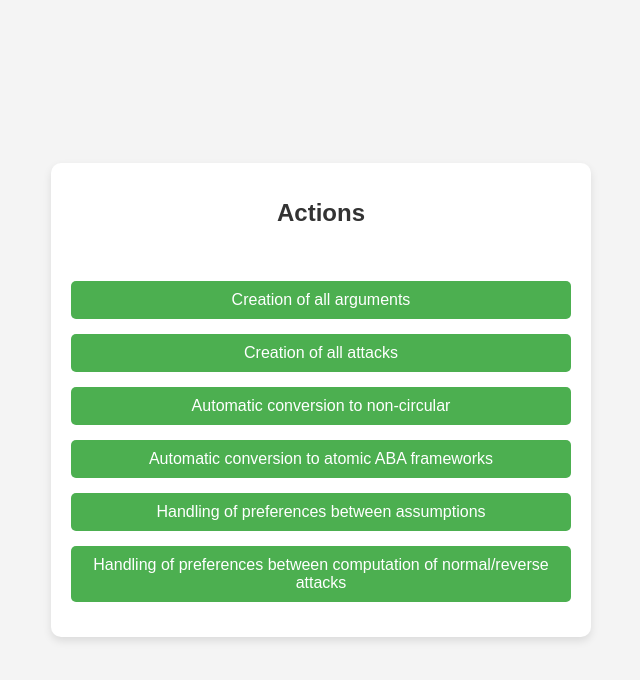
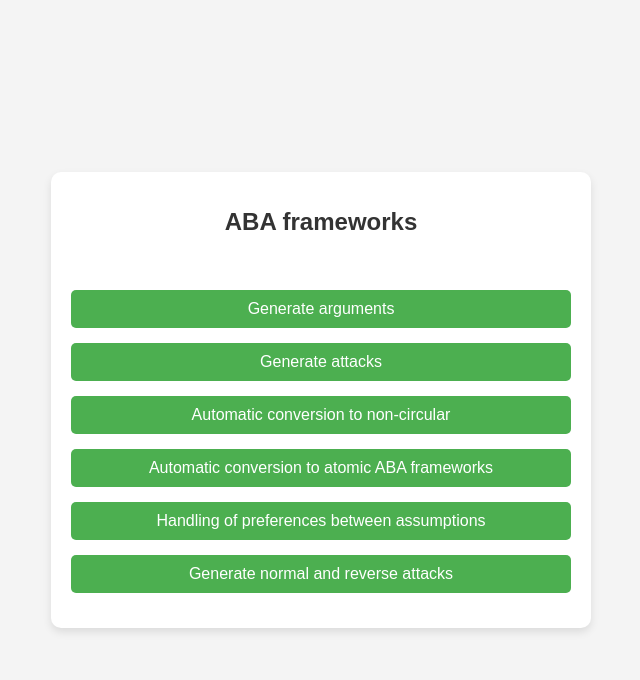
Before and after one commit to ASRI7198/ABA_Framework, a Flask app: page /options/1 in a window 1280 px wide. Shown: the top 680 px of the page, without its empty margins (319-959 px from the left). Run offline with Flask 2, Linux system fonts and the light colour scheme.

Commit message:
Update Options.html

```diff
--- a/template/Options.html
+++ b/template/Options.html
@@ -68,16 +68,16 @@
 <body>
     <div class="form-container">
         <form action="#" method="POST">
-            <h1>Actions</h1>
+            <h1>ABA frameworks</h1>
             <p></p>
 
             <!-- Boutons pour les actions -->
-            <button type="submit" name="action" value="create_arguments">Creation of all arguments</button>
-            <button type="submit" name="action" value="create_attacks">Creation of all attacks</button>
+            <button type="submit" name="action" value="create_arguments">Generate arguments</button>
+            <button type="submit" name="action" value="create_attacks">Generate attacks</button>
             <button type="submit" name="action" value="auto_convert_non_circular">Automatic conversion to non-circular</button>
             <button type="submit" name="action" value="auto_convert_atomic">Automatic conversion to atomic ABA frameworks</button>
             <button type="submit" name="action" value="handle_preferences_assumptions">Handling of preferences between assumptions</button>
-            <button type="submit" name="action" value="handle_normal_reverse_attacks">Handling of preferences between computation of normal/reverse attacks</button>
+            <button type="submit" name="action" value="handle_normal_reverse_attacks">Generate normal and reverse attacks</button>
         </form>
     </div>
 </body>
```
